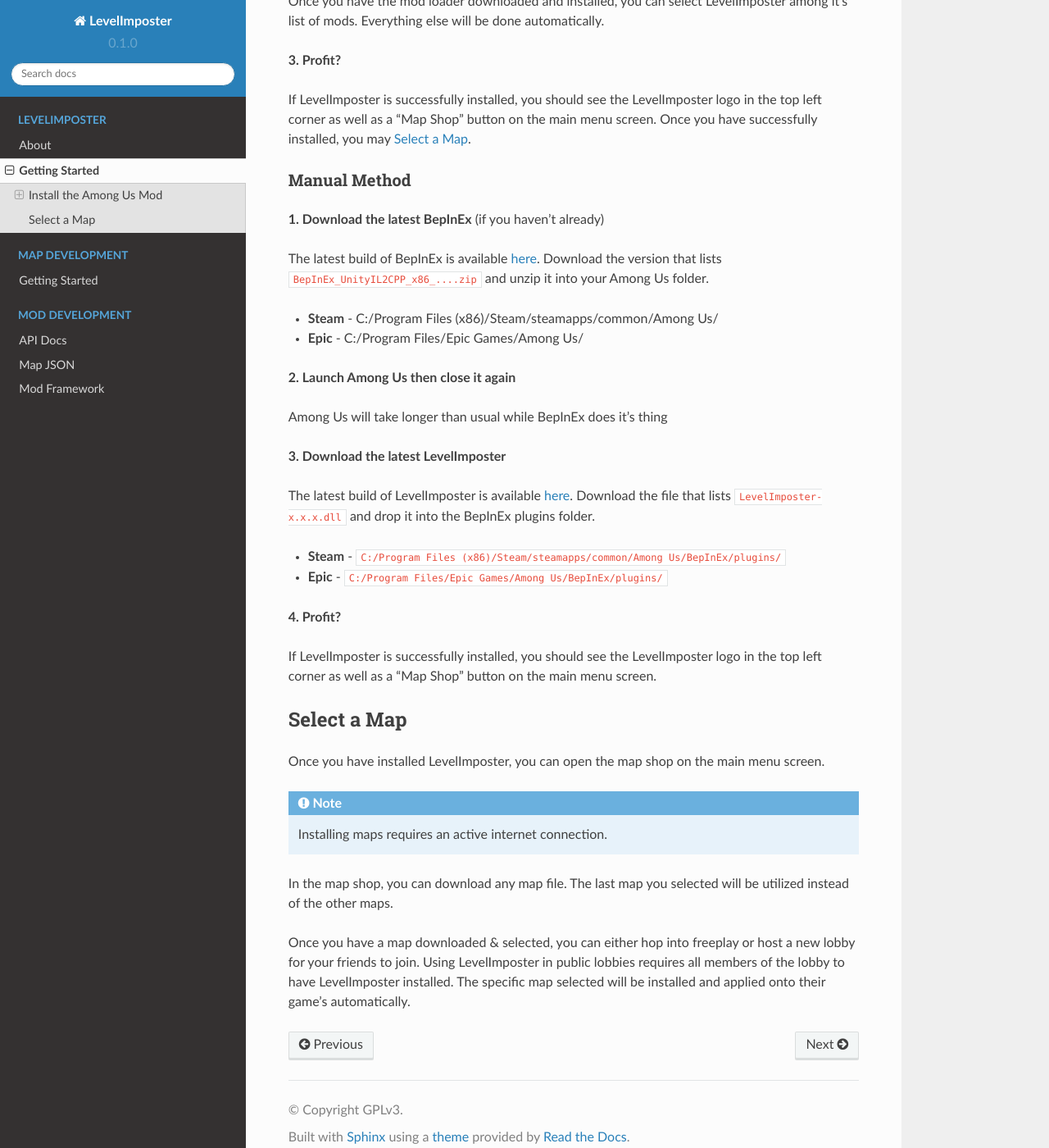
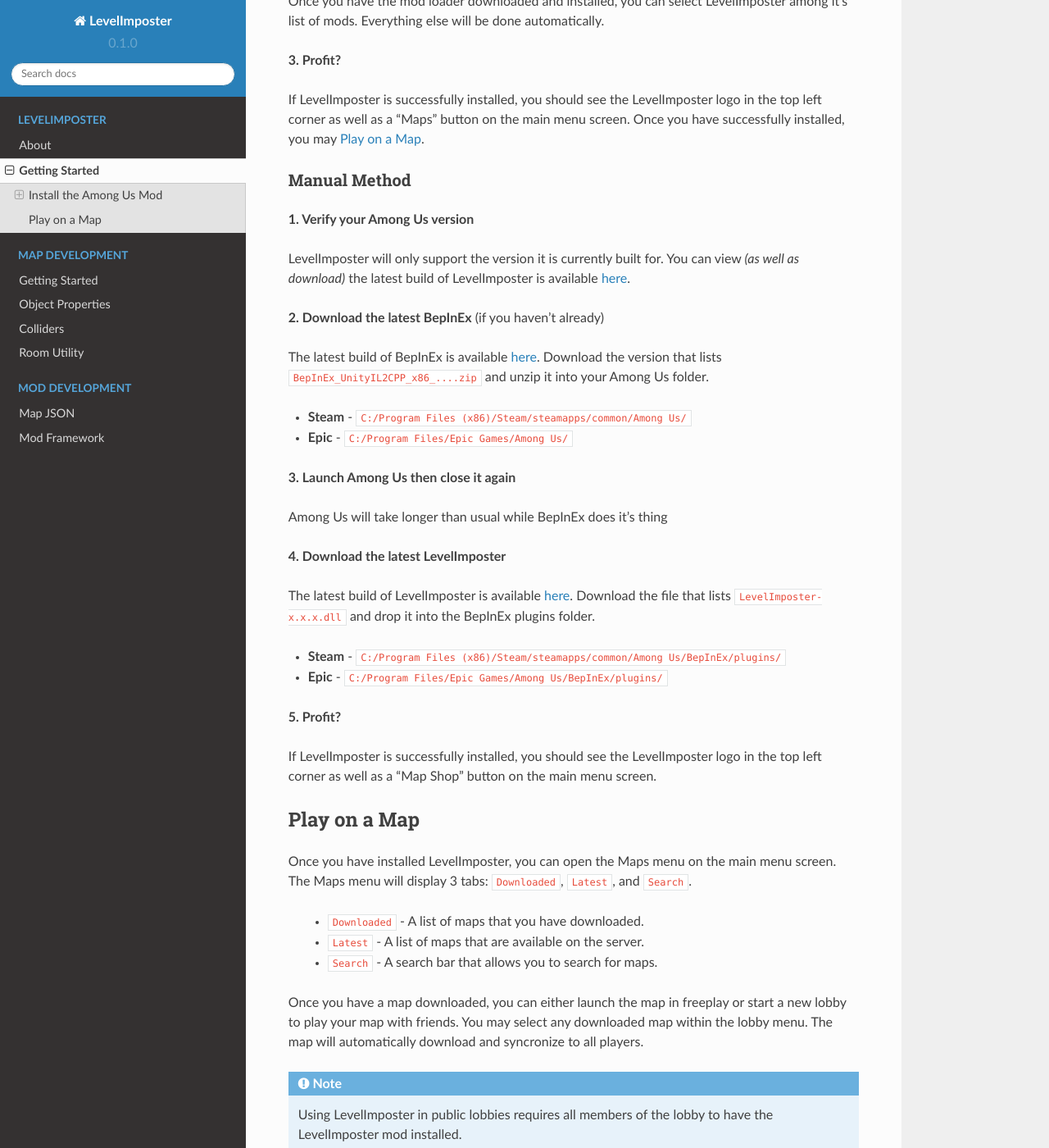
Before and after one commit to DigiWorm0/LevelImposter-Docs, a Sphinx documentation site: the page built from docs/source/about/getting-started.rst, in a window 1280 px wide and 1400 px high, scrolled down 516 px. Shown: the whole window at 82% size. Built offline with Sphinx 7.4.7 and the Read the Docs theme 2.0.0, drawn with Linux system fonts in a browser that asks for light colours.

Commit message:
Added Some Map Development Info

```diff
--- a/docs/source/about/getting-started.rst
+++ b/docs/source/about/getting-started.rst
@@ -21,25 +21,29 @@
 
 **3. Profit?**
 
-If LevelImposter is successfully installed, you should see the LevelImposter logo in the top left corner as well as a "Map Shop" button on the main menu screen.
+If LevelImposter is successfully installed, you should see the LevelImposter logo in the top left corner as well as a "Maps" button on the main menu screen.
 Once you have successfully installed, you may :ref:`select-map`.
 
 Manual Method
 ^^^^^^^^^^^^^^^
 
-**1. Download the latest BepInEx** (if you haven't already)
+**1. Verify your Among Us version**
+
+LevelImposter will only support the version it is currently built for. You can view *(as well as download)* the latest build of LevelImposter is available `here <https://github.com/DigiWorm0/LevelImposter/releases>`_.
+
+**2. Download the latest BepInEx** (if you haven't already)
 
 The latest build of BepInEx is available `here <https://builds.bepinex.dev/projects/bepinex_be>`_.
 Download the version that lists ``BepInEx_UnityIL2CPP_x86_....zip`` and unzip it into your Among Us folder.
 
-- **Steam** - C:/Program Files (x86)/Steam/steamapps/common/Among Us/
-- **Epic** - C:/Program Files/Epic Games/Among Us/
+- **Steam** - ``C:/Program Files (x86)/Steam/steamapps/common/Among Us/``
+- **Epic** - ``C:/Program Files/Epic Games/Among Us/``
 
-**2. Launch Among Us then close it again**
+**3. Launch Among Us then close it again**
 
 Among Us will take longer than usual while BepInEx does it's thing
 
-**3. Download the latest LevelImposter**
+**4. Download the latest LevelImposter**
 
 The latest build of LevelImposter is available `here <https://github.com/DigiWorm0/LevelImposter/releases>`_.
 Download the file that lists ``LevelImposter-x.x.x.dll`` and drop it into the BepInEx plugins folder.
@@ -47,23 +51,25 @@
 - **Steam** - ``C:/Program Files (x86)/Steam/steamapps/common/Among Us/BepInEx/plugins/``
 - **Epic** - ``C:/Program Files/Epic Games/Among Us/BepInEx/plugins/``
 
-**4. Profit?**
+**5. Profit?**
 
 If LevelImposter is successfully installed, you should see the LevelImposter logo in the top left corner as well as a "Map Shop" button on the main menu screen.
 
 .. _select-map:
 
-Select a Map
+Play on a Map
 ---------------
 
-Once you have installed LevelImposter, you can open the map shop on the main menu screen.
+Once you have installed LevelImposter, you can open the Maps menu on the main menu screen.
+The Maps menu will display 3 tabs: ``Downloaded``, ``Latest``, and ``Search``.
+
+    - ``Downloaded`` - A list of maps that you have downloaded.
+    - ``Latest`` - A list of maps that are available on the server.
+    - ``Search`` - A search bar that allows you to search for maps.
+
+Once you have a map downloaded, you can either launch the map in freeplay or start a new lobby to play your map with friends.
+You may select any downloaded map within the lobby menu. The map will automatically download and syncronize to all players.
 
 .. note::
 
-   Installing maps requires an active internet connection.
-
-In the map shop, you can download any map file. The last map you selected will be utilized instead of the other maps.
-
-Once you have a map downloaded & selected, you can either hop into freeplay or host a new lobby for your friends to join.
-Using LevelImposter in public lobbies requires all members of the lobby to have LevelImposter installed.
-The specific map selected will be installed and applied onto their game's automatically.
+    Using LevelImposter in public lobbies requires all members of the lobby to have the LevelImposter mod installed.
--- a/docs/source/index.rst
+++ b/docs/source/index.rst
@@ -25,12 +25,14 @@
    :hidden:
 
    mapdev/mapdev-start
+   mapdev/edit-properties
+   mapdev/colliders
+   mapdev/room-utility
 
 .. toctree::
    :maxdepth: 1
    :caption: Mod Development
    :hidden:
 
-   moddev/li-api
    moddev/li-mapformat
    moddev/li-mod
--- /dev/null
+++ b/docs/source/mapdev/colliders.rst
@@ -0,0 +1,4 @@
+Colliders
+=================
+
+TODO
--- /dev/null
+++ b/docs/source/mapdev/room-utility.rst
@@ -0,0 +1,4 @@
+Room Utility
+=================
+
+TODO
```
Also changed, not shown: docs/source/mapdev/edit-properties.rst (added, +42 -0 lines), docs/source/mapdev/mapdev-start.rst (+31 -2 lines), docs/source/moddev/li-api.rst (deleted, +0 -7 lines).
